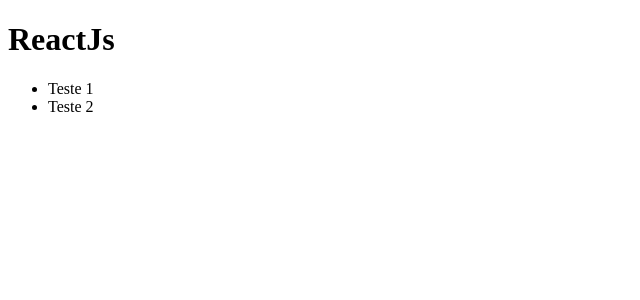
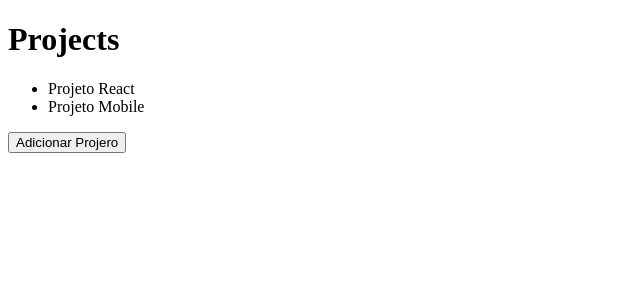
Before and after one commit to renatoschlogel/gosstack-front-end, a React app: page / in a window 1280 px wide. Shown: the top 300 px of the page, without its empty margins (0-640 px from the left). Built offline with nearby package versions, Linux system fonts and the light colour scheme.

Commit message:
Estado e Imutabilidade

```diff
--- a/src/App.js
+++ b/src/App.js
@@ -1,15 +1,25 @@
-import React from "react";
+import React, { useState } from "react";
 
 import Header from "./components/Header";
 
 function App() {
+
+    const [projects, setProjects] = useState(['Projeto React', 'Projeto Mobile']);
+
+console.log(projects);
+
+    function handleAddProject() {
+        setProjects([...projects, `Novo Projeto ${Date.now()}`]);
+    }
     return (<>
-                <Header title="ReactJs">
-                    <ul>
-                        <li>Teste 1</li>
-                        <li>Teste 2</li>
-                    </ul>
-                </Header>
+              <Header title="Projects"/>
+
+              <ul>
+                {projects.map(project => <li key={project}>{project}</li>)}
+              </ul>
+
+              <button type="button" onClick={handleAddProject}>Adicionar Projero</button>
+
             </>);
 }
 
--- a/src/components/Header.js
+++ b/src/components/Header.js
@@ -1,12 +1,10 @@
 import React from "react";
 
-function Header({ title, children }) {
+function Header({ title }) {
 
     return (
         <header>
             <h1>{title}</h1>
-            {children}
-
         </header>
     );
 }
--- a/webpack.config.js
+++ b/webpack.config.js
@@ -14,15 +14,10 @@
                 test: /\.js$/,
                 exclude: /node_modules/,
                 use: {
-                    loader: 'babel-loader',
-                    query: {
-                        presets: [
-                            '@babel/preset-env',
-                            '@babel/preset-react'
-                        ]
-                    }
+                    loader: 'babel-loader'
                 }
-            }
+            },
+
         ]
     }
 }
```
